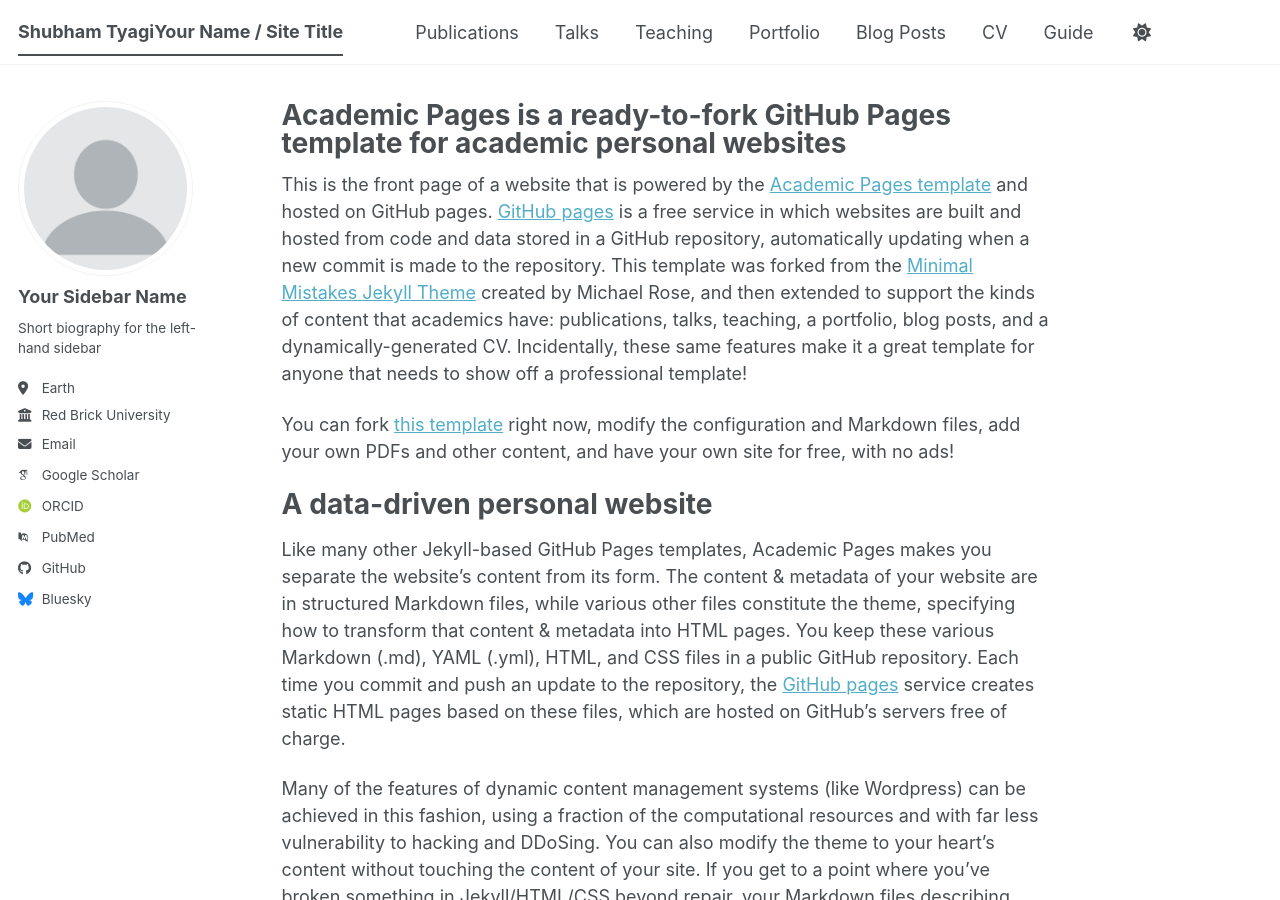
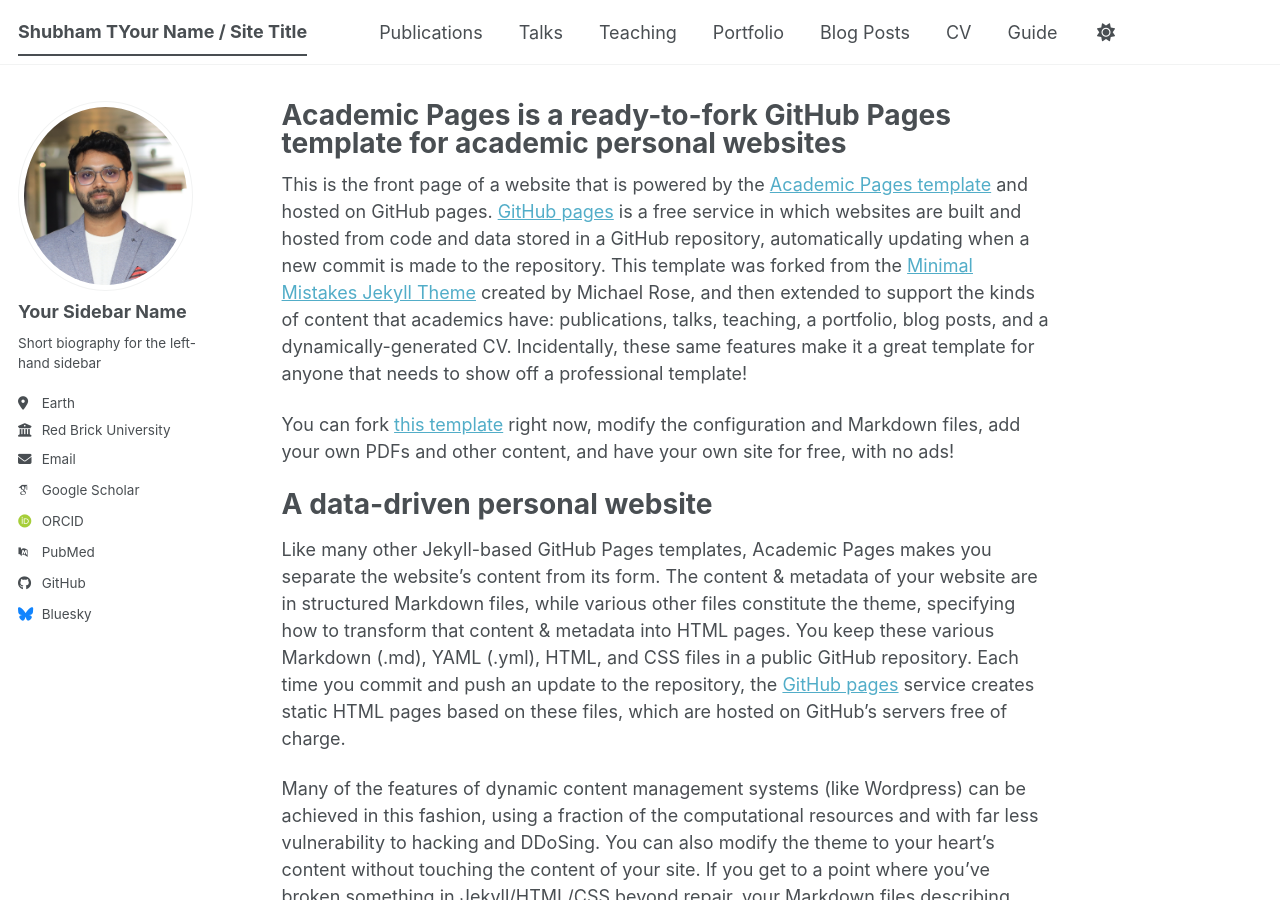
Before and after one commit to shubhamtyagi145/shubhamtyagi145.github.io, a Jekyll site: the page built from _pages/about.md, in a window 1280 px wide and 900 px high. Built offline with Jekyll 4.4.1, drawn with Linux system fonts in a browser that asks for light colours; some web fonts are replaced; a script bundle is joined from its source files by our own code; library files that are not in the unit come from our copies.

Commit message:
Fix title

```diff
--- a/_config.yml
+++ b/_config.yml
@@ -9,7 +9,7 @@
 # Basic Site Settings
 locale                   : "en-US"
 site_theme               : "default" # The available themes options are "default", "air", "sunrise", "mint", "dirt" and "contrast"
-title                    : "Shubham TyagiYour Name / Site Title"
+title                    : "Shubham TYour Name / Site Title"
 title_separator          : "-"
 name                     : &name "Your Name"
 description              : &description "Your Name's academic portfolio"   # Update this with a general description of your site, this is the default if not overridden by a page
@@ -23,7 +23,7 @@
 #               Additional customization can be done by editing /_includes/author-profile.html
 author:
   # Biographic information
-  avatar           : "profile.png"
+  avatar           : "profile.JPG"
   name             : "Your Sidebar Name"
   pronouns         : # example: "she/her"
   bio              : "Short biography for the left-hand sidebar"
```
